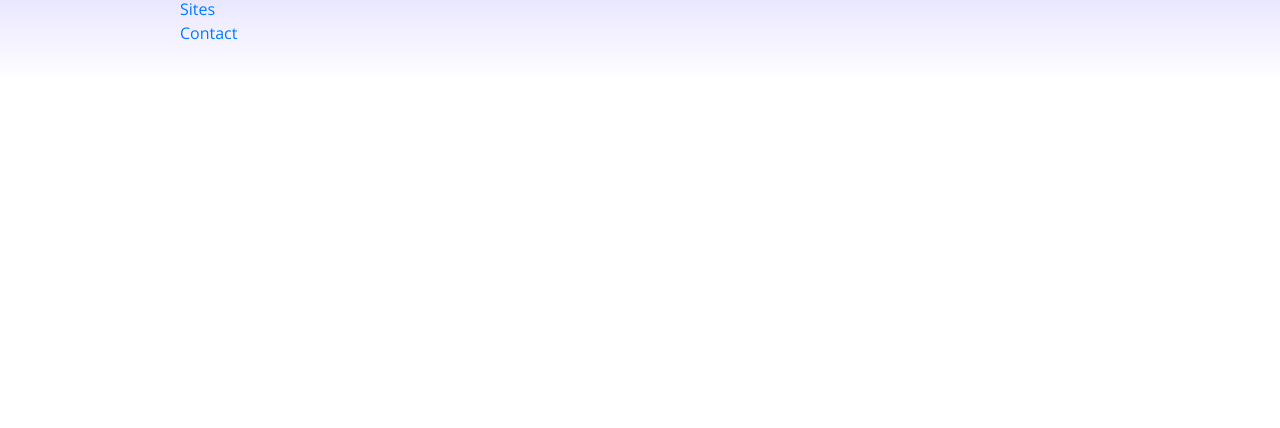
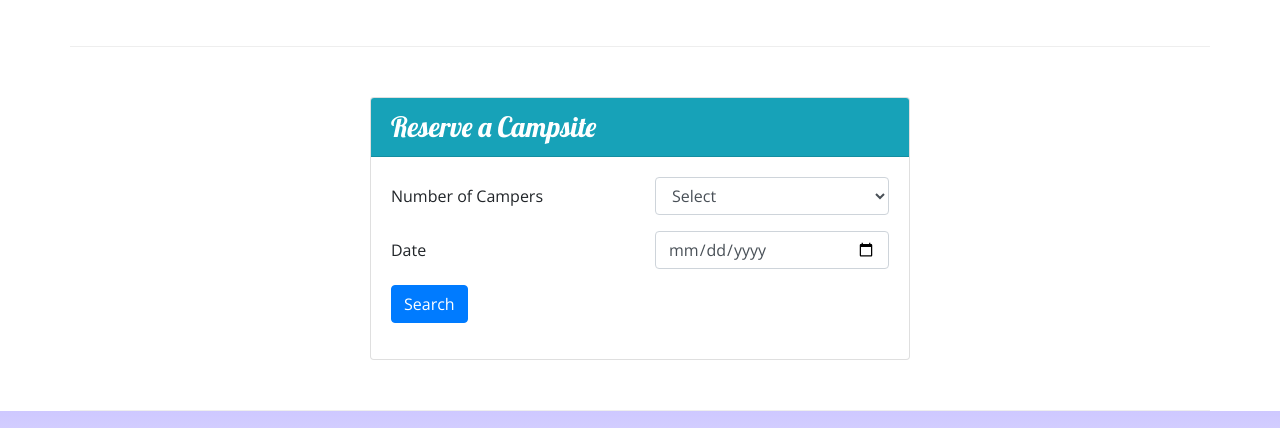
Before and after one commit to Corey-Bradley/nucampsite, a website: page index.html in a window 1280 px wide. Shown: the part 1152-1580 px from the top of the page. Before the commit the page ends 1233 px from the top, so only its background shows below. Drawn offline with nearby package versions, Linux system fonts and the light colour scheme.

Commit message:
Week 2 Assignment

```diff
--- a/index.html
+++ b/index.html
@@ -32,7 +32,9 @@
                     <h1>NuCamp</h1>
                     <h2>a better way to camp</h2>
                 </div>
-
+                <div class="col-md-4 col-xl-2 mt-4">
+                    <a class="text-nowrap" href="#reserveForm"><button class="btn btn-info btn-lg">Reserve Campsite</button></a>
+                </div>
             </div>
 
         </div>
@@ -63,8 +65,10 @@
                 <div class="media">
                     <img class="d-flex mr-3 img-thumbnail" src="/img/breadcrumb-trail-thumb.jpg" alt="Breadcrumb Trail"/>
                     <div class="media-body align-self-center">
+                        <div class="media-body align-self-center">
                             <h3>Our Campsites</h3>
                             <p class="d-none d-sm-block">Explore our growing database of curated campsites and leave your own reviews!</p>
+                        </div>
                     </div>
                 </div>
             </div>
@@ -74,9 +78,12 @@
             <div class="col-sm-4 col-md-3">
                 <h2>Featured Campsites</h2>
             </div>
-            <div class="col">
+            <div class="media">
+                <div class="media-body align-self-center">
                     <h3>React Lake Campground</h3>
                     <p class="d-none d-sm-block">Nestled in the foothills of the Chrome Mountains, this campground on the shores of the pristine React Lake is a favorite for fly fishers.</p>
+                </div>
+                <img src="./img/react-lake-thumb.jpg" class="img-thumbnail d-flex ml-3">
             </div>
         </div>
 
@@ -88,8 +95,46 @@
                 <div class="media">
                     <img class="d-flex mr-3 img-thumbnail" src="/img/bootstrap-thumb.png" alt="Bootstrap Outfitters"/>
                     <div class="media-body align-self-center">
+                        <div class="media-body align-self-center">
                             <h3>Bootstrap Outfitters</h3>
                             <p class="d-none d-sm-block">Bootstrap Outfitters supplies you with gear you need at prices you can't beat.</p>
+                        </div>
+                    </div>
+                </div>
+            </div>
+        </div>
+        <div class="row row-content">
+            <div class="col-sm-6 mx-auto">
+                <div class="card">
+                    <h3 class="card-header bg-info text-white">Reserve a Campsite</h3>
+                    <div class="card-body">
+                        <form id="reserveForm">
+                            <div class="row form-group">
+                                <label class="col-sm-6 col-form-label" for="campers">Number of Campers</label>
+                                <div class="col">
+                                    <select class="form-control" name="numCampers" id="numCampers">
+                                        <option value="select">Select</option>
+                                        <option value="1">1</option>
+                                        <option value="2">2</option>
+                                        <option value="3">3</option>
+                                        <option value="4">4</option>
+                                        <option value="5">5</option>
+                                        <option value="6">6</option>
+                                    </select>
+                                </div>
+                            </div>
+                            <div class="row form-group">
+                                <label class="col-sm-6 col-form-label" for="date">Date</label>
+                                <div class="col">
+                                    <input class="form-control" type="date" id="date" name="date" placeholder="date">
+                                </div>
+                            </div>
+                            <div class="row form-group">
+                                <div class="col">
+                                    <button type="submit" class="btn btn-primary">Search</button>
+                                </div>
+                            </div>
+                        </form>
                     </div>
                 </div>
             </div>
```
Also changed, not shown: 1 other file. Lines whose indentation alone changed are shown as unchanged.
